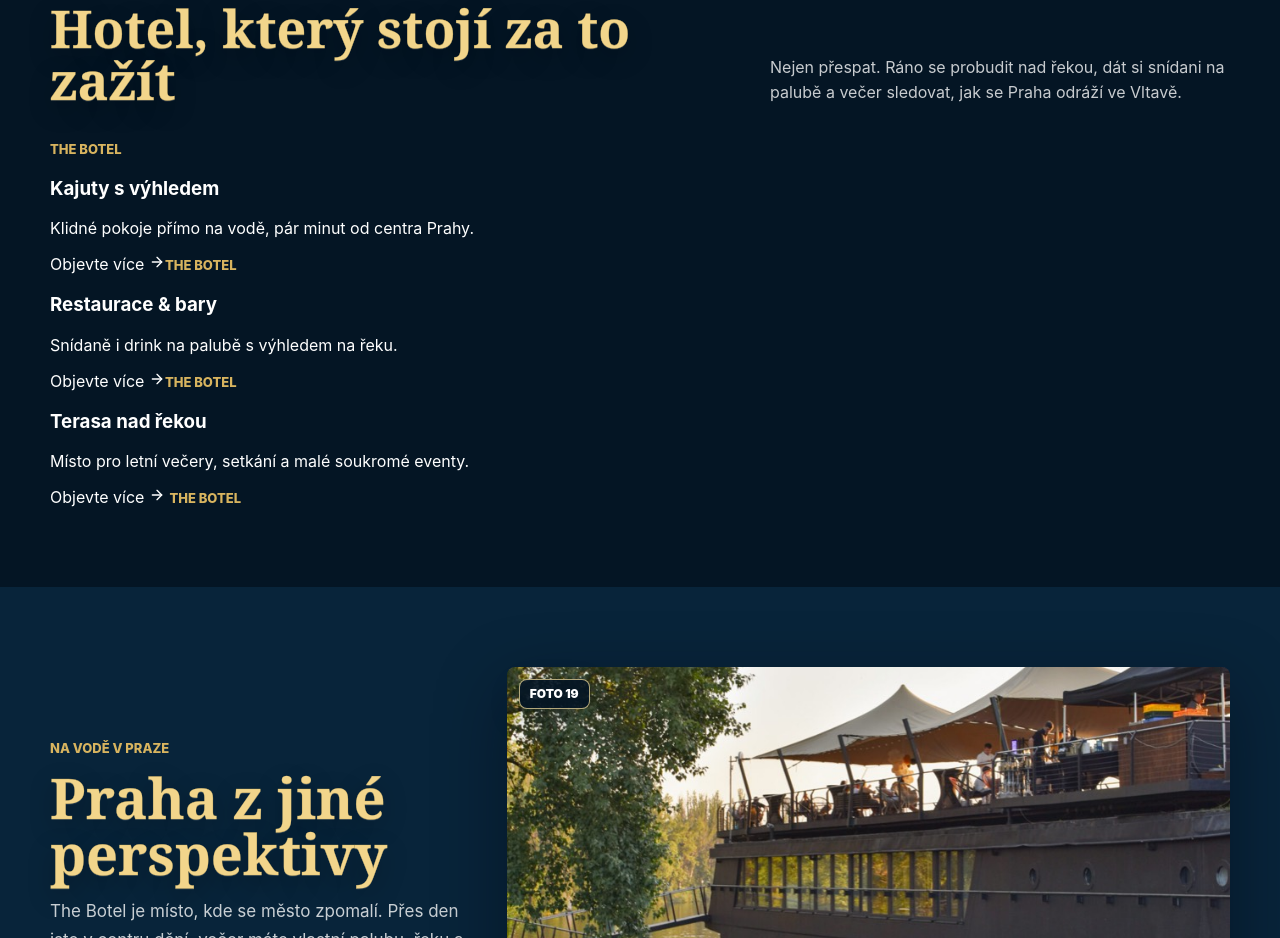
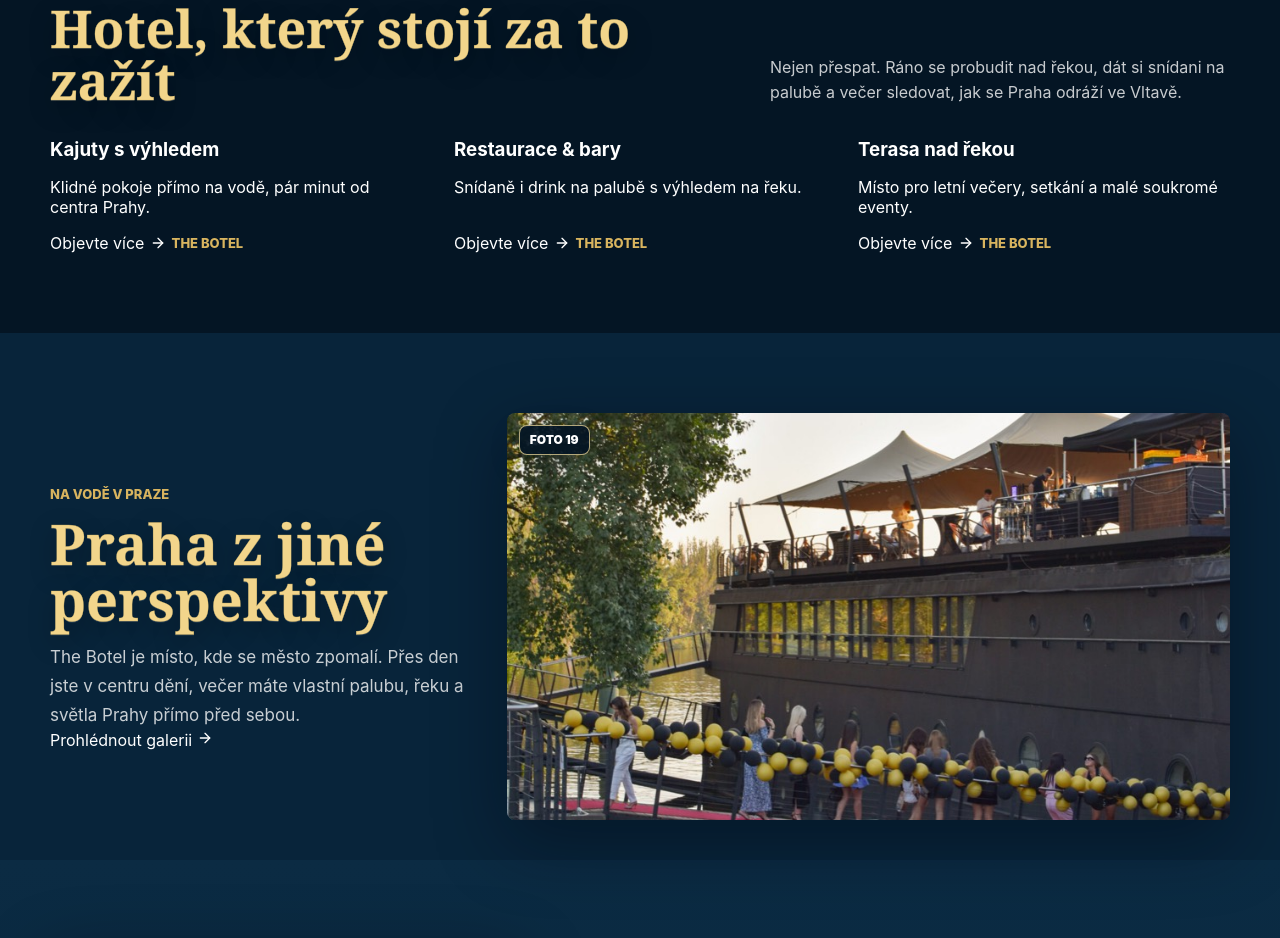
Before and after one commit to vct5d8tb75-sketch/botel-app, a Next.js app: page / in a window 1280 px wide. Shown: the part 900-1838 px from the top of the page. Built offline with nearby package versions, Linux system fonts and the light colour scheme.

Commit message:
Align homepage highlights in three columns with dedicated links

```diff
--- a/src/app/globals.css
+++ b/src/app/globals.css
@@ -35,6 +35,38 @@
   display: inline-flex;
   align-items: center;
   gap: 0.4rem;
+}
+
+.highlight-grid {
+  display: grid;
+  grid-template-columns: repeat(3, minmax(0, 1fr));
+  gap: 2rem;
+}
+
+.highlight-card {
+  display: grid;
+  grid-template-rows: auto 1fr auto;
+  gap: 1rem;
+  min-width: 0;
+}
+
+.highlight-card h3,
+.highlight-card p {
+  margin: 0;
+}
+
+.highlight-link {
+  display: inline-flex;
+  align-items: center;
+  flex-wrap: wrap;
+  gap: 0.35rem;
+  justify-self: start;
+}
+
+@media (max-width: 680px) {
+  .highlight-grid {
+    grid-template-columns: 1fr;
+  }
 }
 
 html {
--- a/src/app/page.tsx
+++ b/src/app/page.tsx
@@ -77,12 +77,13 @@ export default function HomePage() {
           </div>
           <div className="highlight-grid">
             {highlights.map((item) => (
-              <Link className="highlight-card" href={item.href} key={item.title}>
-                <span className="eyebrow">The Botel</span>
+              <article className="highlight-card" key={item.title}>
                 <h3>{item.title}</h3>
                 <p>{item.text}</p>
-                <span className="highlight-link">Objevte více <ArrowRight size={16} aria-hidden="true" />{item.href === "/terasa" && <> <span className="eyebrow">THE BOTEL</span></>}</span>
-              </Link>
+                <Link className="highlight-link" href={item.href} aria-label={`Objevte více: ${item.title}`}>
+                  Objevte více <ArrowRight size={16} aria-hidden="true" /> <span className="eyebrow">THE BOTEL</span>
+                </Link>
+              </article>
             ))}
           </div>
         </div>
```
